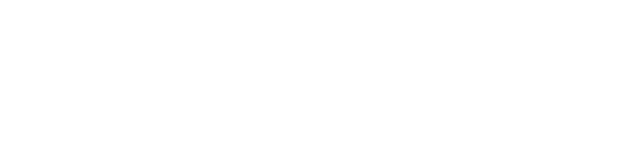
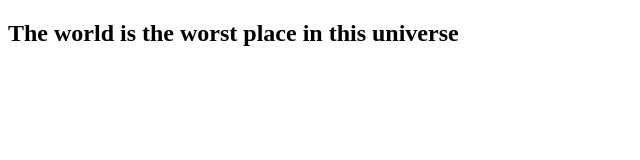
Before and after one commit to engkareeem/git-learn, a plain HTML site: page index.html in a window 1280 px wide. Shown: the whole page, without its empty margins (0-640 px from the left). Drawn offline with Linux system fonts and the light colour scheme.

Commit message:
Update index.html

```diff
--- a/index.html
+++ b/index.html
@@ -8,5 +8,6 @@
     <title>Document</title>
 </head>
 <body>
+    <h2>The world is the worst place in this universe</h2>
 </body>
 </html>
```
